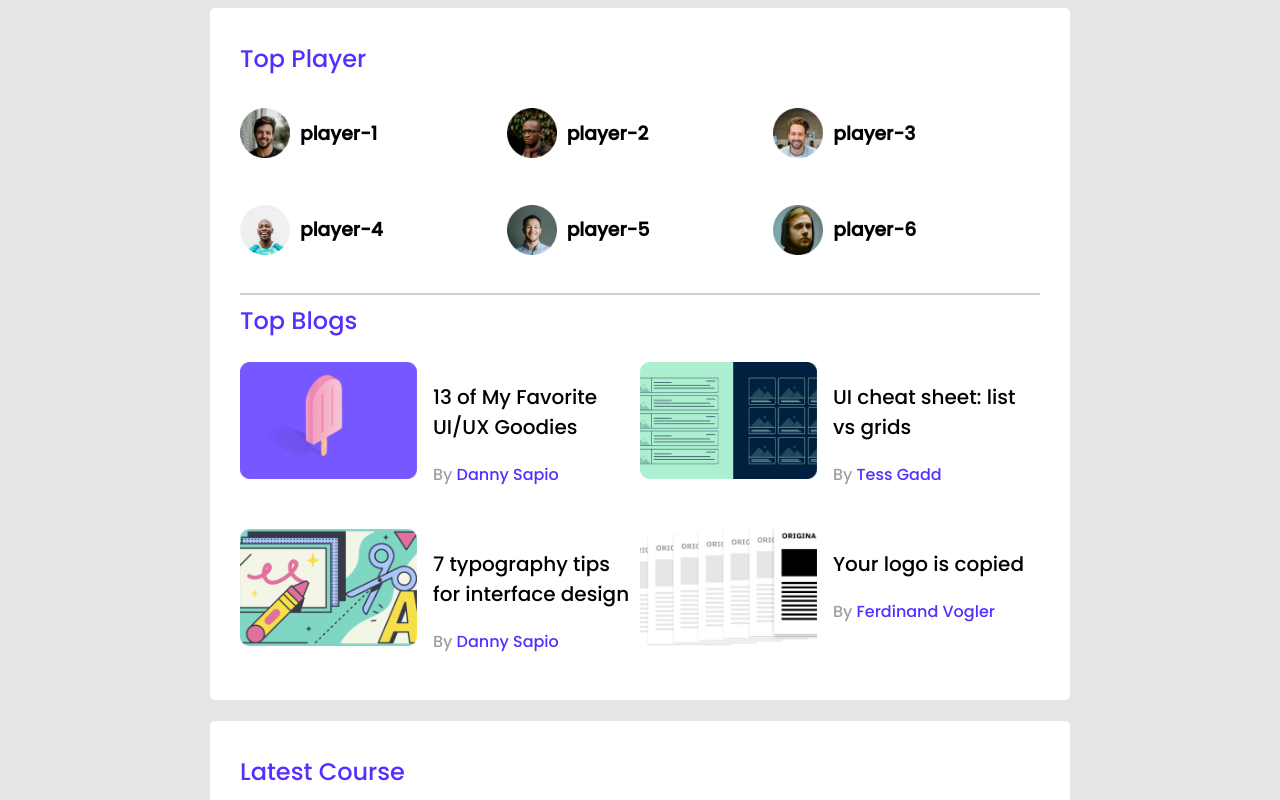
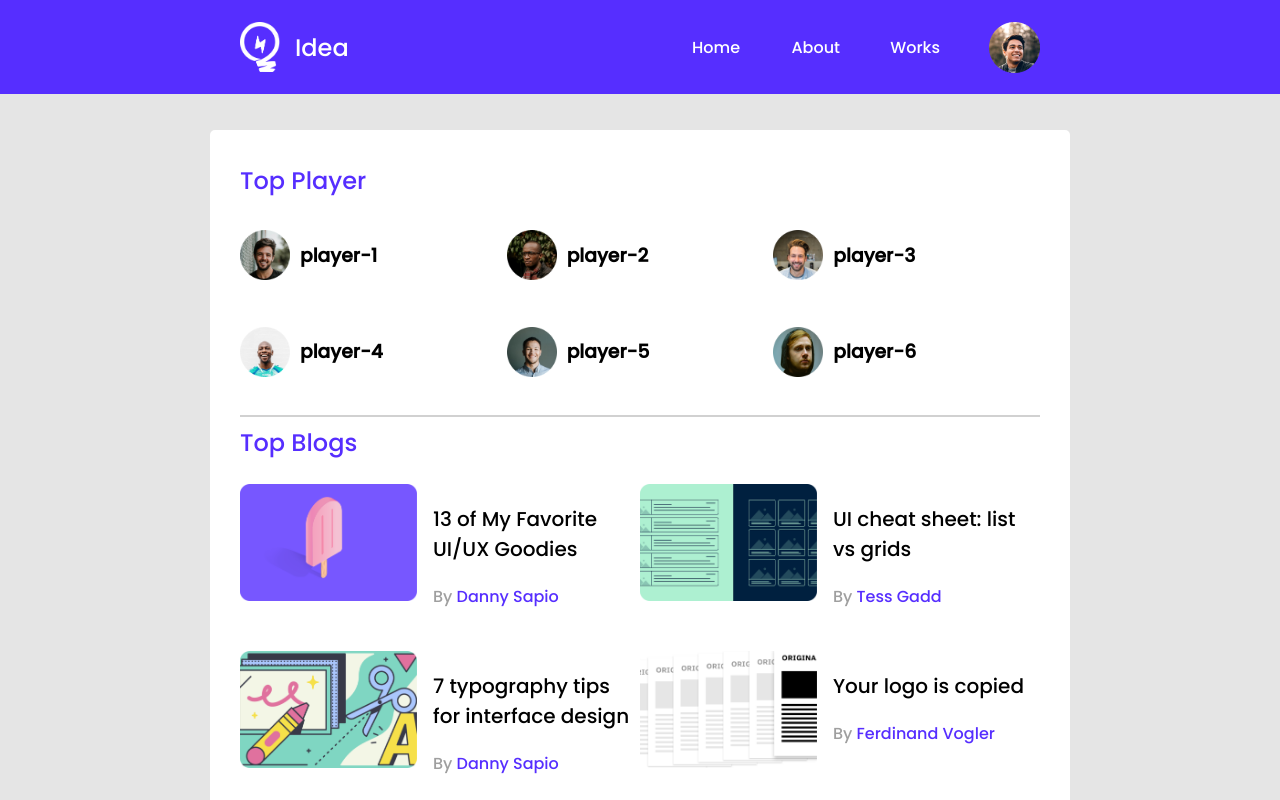
Before and after one commit to annysen/leader-board, a plain HTML site: page index.html in a window 1280 px wide. Shown: the top 800 px of the page. Drawn offline with Linux system fonts and the light colour scheme.

Commit message:
nav adde

```diff
--- a/index.html
+++ b/index.html
@@ -17,7 +17,20 @@
   </head>
   <body>
     <!-- header section  -->
-    <header></header>
+    <header>
+      <section class="nav-section">
+        <div class="logo">
+          <img src="images/icons/logo.png" alt="" />
+          <a href="">Idea</a>
+        </div>
+        <div class="nav">
+          <a href="">Home</a>
+          <a href="">About</a>
+          <a href="">Works</a>
+          <img src="images/icons/profile.png" alt="" />
+        </div>
+      </section>
+    </header>
 
     <!-- main section  -->
     <main>
--- a/styles/style.css
+++ b/styles/style.css
@@ -6,6 +6,7 @@ body {
     background-color: #E5E5E5;
     font-family: 'Open Sans', sans-serif;
     font-family: 'Poppins', sans-serif;
+    margin: 0;
 }
 
 main {
@@ -25,6 +26,57 @@ main {
 hr {
     border: 1px solid #D1D1D1;
     margin-bottom: 27;
+}
+
+/* header css  */
+header {
+    background-color: #562EFF;
+    display: flex;
+    justify-content: center;
+    margin-bottom: 36px;
+    height: 94px;
+}
+
+.nav-section {
+    display: grid;
+    grid-template-columns: repeat(2, 1fr);
+    /* justify-content: space-between; */
+    /* background-color: #562EFF; */
+    width: 800px;
+}
+
+.logo {
+    display: flex;
+    align-items: center;
+}
+
+.logo img {
+    height: 50px;
+    width: 40px;
+    margin-right: 15px;
+}
+
+.logo a {
+    text-decoration: none;
+    font-weight: 500;
+    font-size: 24px;
+    color: #FFFFFF;
+
+}
+
+.nav {
+    display: grid;
+    grid-template-columns: repeat(4, 1fr);
+    align-items: center;
+    justify-items: end;
+
+}
+
+.nav a {
+    text-decoration: none;
+    font-weight: 400;
+    font-size: 16px;
+    color: #FFFFFF;
 }
 
 /* top player css */
@@ -170,7 +222,19 @@ hr {
     .blog {
         flex-direction: column;
     }
+}
 
+@media screen and (min-width:689px) and (max-width:992px) {
+    .container {
+        width: 100%;
+    }
 
+    .players {
+        grid-template-columns: repeat(2, 1fr);
+    }
 
+    .blogs,
+    .courses {
+        grid-template-columns: repeat(1, 1fr);
+    }
 }
```
